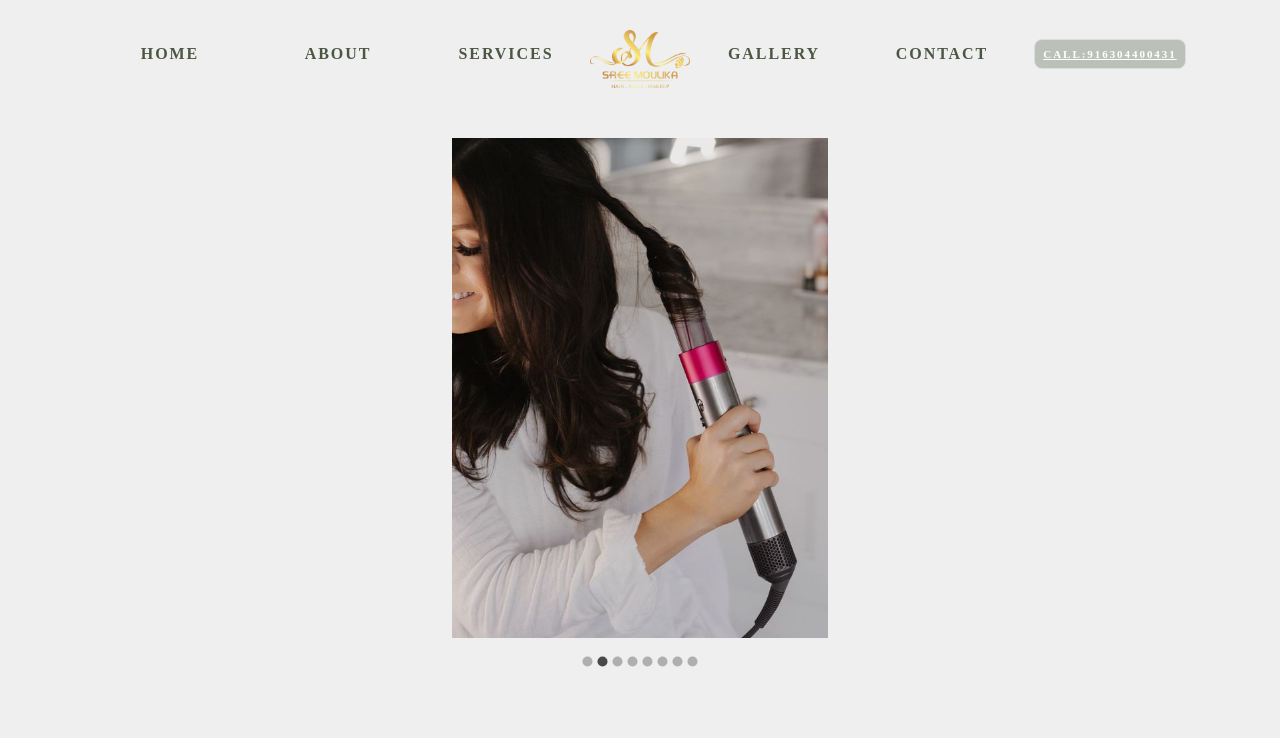
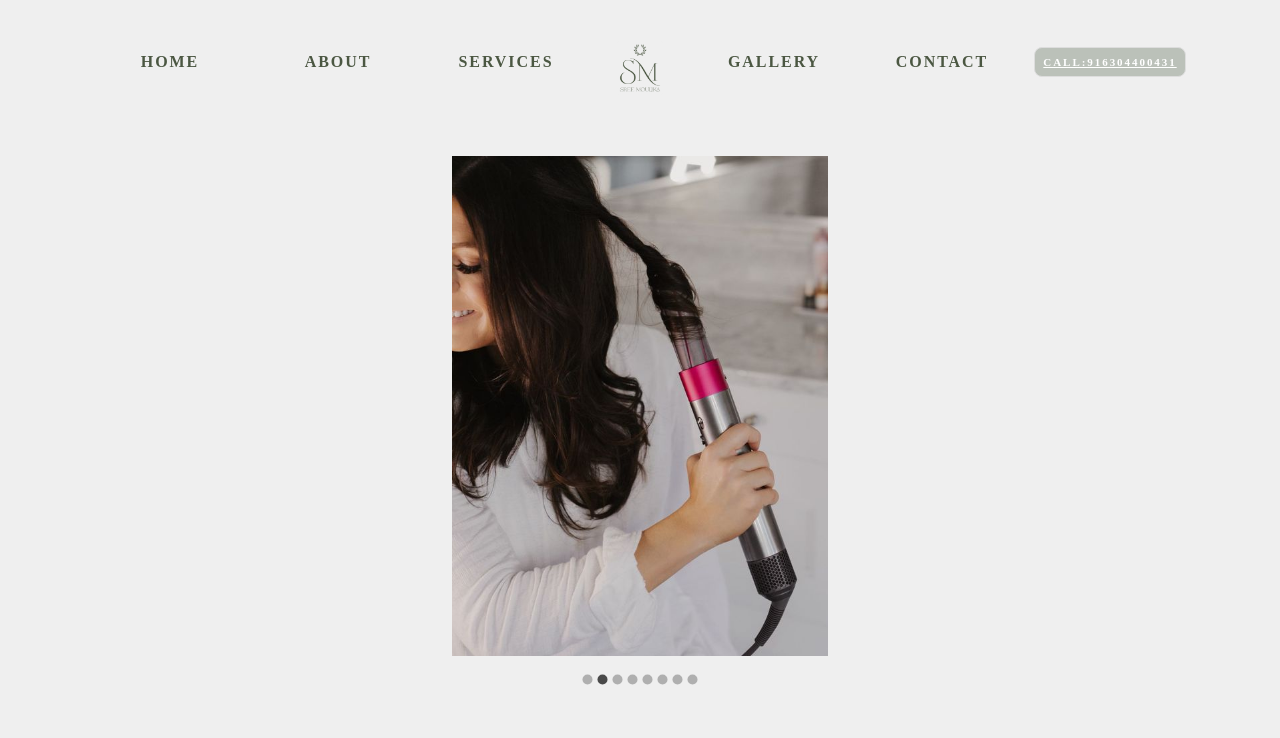
Before and after one commit to raki70184/sreemoulikaluxury, a React (Create React App) app: page / in a window 1280 px wide. Shown: the top 738 px of the page. Built offline with nearby package versions, Linux system fonts and the light colour scheme.

Commit message:
logo changes

```diff
--- a/src/components/AppBar/AppBarComponent.tsx
+++ b/src/components/AppBar/AppBarComponent.tsx
@@ -16,6 +16,7 @@ import { Navigation } from "../navigation";
 import { Banner } from "../Banner";
 
 import logo from "../images/Logo.png";
+import SMlogo from "../images/SMlogo.png";
 import "./AppBarComponent.css";
 
 function AppBarComponent() {
@@ -58,7 +59,7 @@ function AppBarComponent() {
               <Navigation>
                 {" "}
                 <img
-                  src={logo}
+                  src={SMlogo}
                   width="100px"
                   onClick={() => navigate("/")}
                   className="logo"
@@ -69,7 +70,7 @@ function AppBarComponent() {
           <Hidden smUp>
             <Grid item>
               <img
-                src={logo}
+                src={SMlogo}
                 width="100px"
                 onClick={() => navigate("/")}
                 className="logo"
```
Also changed, not shown: src/components/images/SMlogo.png (added).
